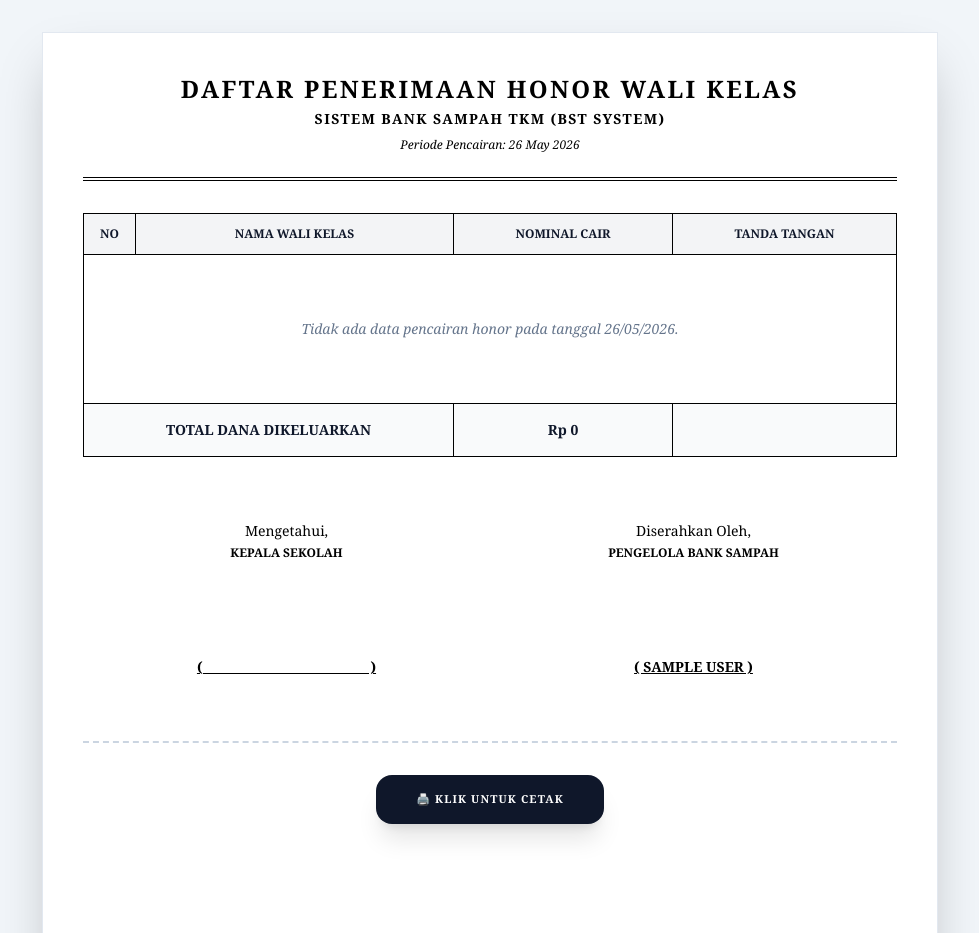
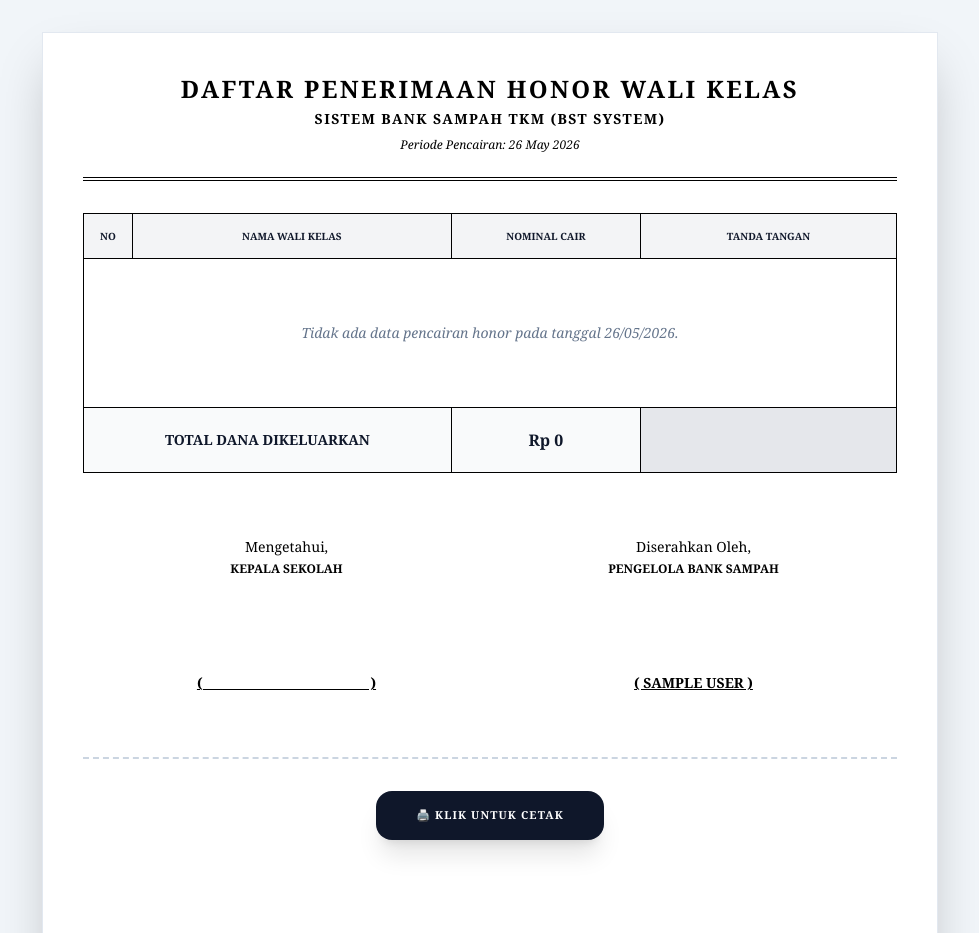
Before and after one commit to wrhasyim/bst, a PHP site: page /bst/public/honor/cetak_batch in a window 1280 px wide. Shown: the top 933 px of the page, without its empty margins (150-1129 px from the left). Run offline with PHP 8.4, Linux system fonts and the light colour scheme; the visitor is signed in with stand-in values (Sample User, id 1); data that the repository does not hold is empty; some libraries are stand-ins or nearby versions.

Commit message:
feat: Update cetak_nota view; enhance table styling and layout for better print presentation

```diff
--- a/views/admin/honor/cetak_nota.php
+++ b/views/admin/honor/cetak_nota.php
@@ -12,7 +12,7 @@
         }
         @page { size: A4 portrait; margin: 1.5cm; }
 
-        /* Garis tabel hitam tegas untuk cetak */
+        /* Garis tabel hitam tegas untuk standar dokumen kantor */
         table, th, td {
             border: 1px solid black !important;
         }
@@ -30,11 +30,11 @@
 
         <table class="w-full border-collapse text-sm">
             <thead>
-                <tr class="bg-gray-100 uppercase text-xs">
+                <tr class="bg-gray-100 uppercase text-[10px]">
                     <th class="px-4 py-3 w-12 text-center">No</th>
                     <th class="px-4 py-3 text-center">Nama Wali Kelas</th>
                     <th class="px-4 py-3 text-center">Nominal Cair</th>
-                    <th class="px-4 py-3 w-56 text-center">Tanda Tangan</th>
+                    <th class="px-4 py-3 w-64 text-center">Tanda Tangan</th>
                 </tr>
             </thead>
             <tbody>
@@ -50,18 +50,20 @@
                 <?php else: ?>
                     <?php foreach($data_honor as $i => $d): $total += $d['jumlah']; ?>
                     <tr>
-                        <td class="px-4 py-6 text-center font-bold"><?= $i+1 ?></td>
+                        <td class="px-4 py-8 text-center font-bold text-base"><?= $i+1 ?></td>
 
-                        <td class="px-4 py-6 text-center uppercase font-bold text-sm">
+                        <td class="px-4 py-8 text-center uppercase font-bold text-sm">
                             <?= htmlspecialchars($d['nama']) ?>
                         </td>
 
-                        <td class="px-4 py-6 text-center font-bold text-sm">
+                        <td class="px-4 py-8 text-center font-bold text-sm">
                             Rp <?= number_format($d['jumlah'], 0, ',', '.') ?>
                         </td>
 
-                        <td class="px-2 py-2 h-20 align-top text-left">
-                            <span class="text-[10px] font-bold text-black italic"><?= $i+1 ?>. ...................................</span>
+                        <td class="px-2 py-2 h-24 relative">
+                            <div class="absolute <?= ($i % 2 == 0) ? 'top-2 left-2' : 'bottom-2 right-12' ?> text-lg font-black text-black">
+                                <?= $i+1 ?>. <span class="text-xs font-normal italic text-slate-300 ml-1"></span>
+                            </div>
                         </td>
                     </tr>
                     <?php endforeach; ?>
@@ -69,9 +71,9 @@
             </tbody>
             <tfoot>
                 <tr class="font-bold bg-gray-50 text-sm">
-                    <td colspan="2" class="px-4 py-4 text-center uppercase">Total Dana Dikeluarkan</td>
-                    <td class="px-4 py-4 text-center">Rp <?= number_format($total, 0, ',', '.') ?></td>
-                    <td class="border-none"></td>
+                    <td colspan="2" class="px-4 py-5 text-center uppercase">Total Dana Dikeluarkan</td>
+                    <td class="px-4 py-5 text-center text-base">Rp <?= number_format($total, 0, ',', '.') ?></td>
+                    <td class="bg-gray-200"></td>
                 </tr>
             </tfoot>
         </table>
@@ -80,12 +82,12 @@
             <div>
                 <p>Mengetahui,</p>
                 <p class="font-bold mt-1 mb-24 uppercase text-xs">Kepala Sekolah</p>
-                <p class="font-bold underline uppercase">( _________________________ )</p>
+                <p class="font-bold underline uppercase text-sm">( _________________________ )</p>
             </div>
             <div>
                 <p>Diserahkan Oleh,</p>
                 <p class="font-bold mt-1 mb-24 uppercase text-xs">Pengelola Bank Sampah</p>
-                <p class="font-bold underline uppercase">( <?= htmlspecialchars($_SESSION['nama']) ?> )</p>
+                <p class="font-bold underline uppercase text-sm">( <?= htmlspecialchars($_SESSION['nama']) ?> )</p>
             </div>
         </div>
 
```
